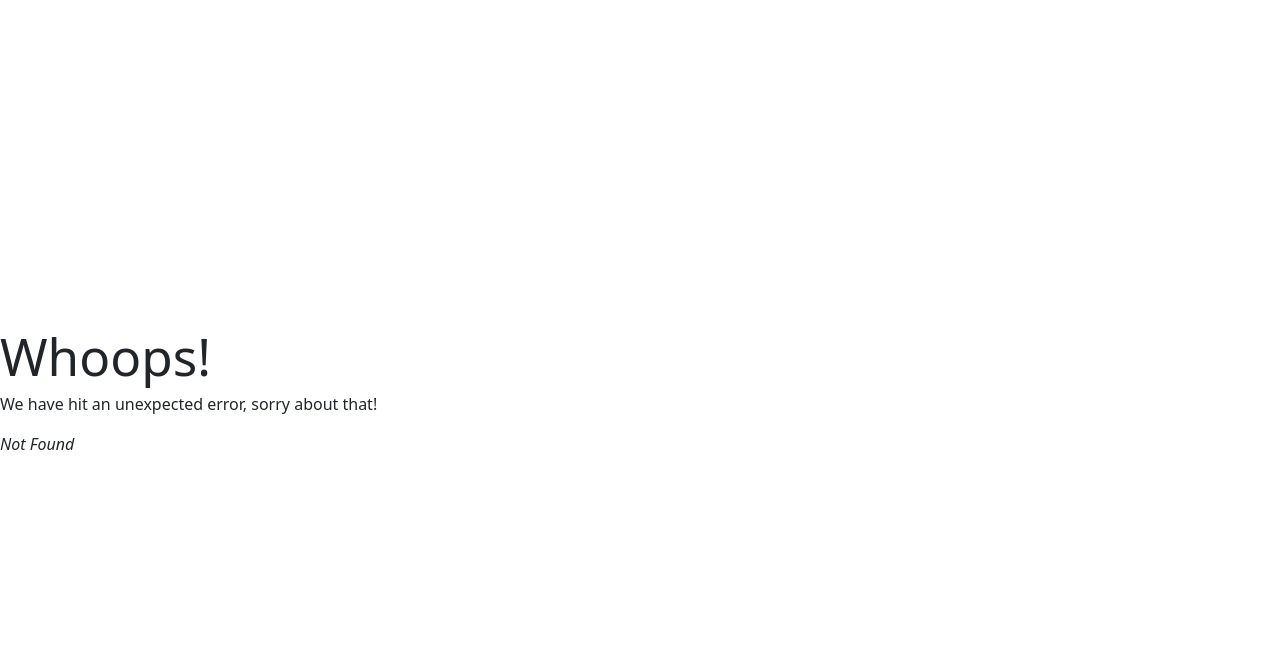
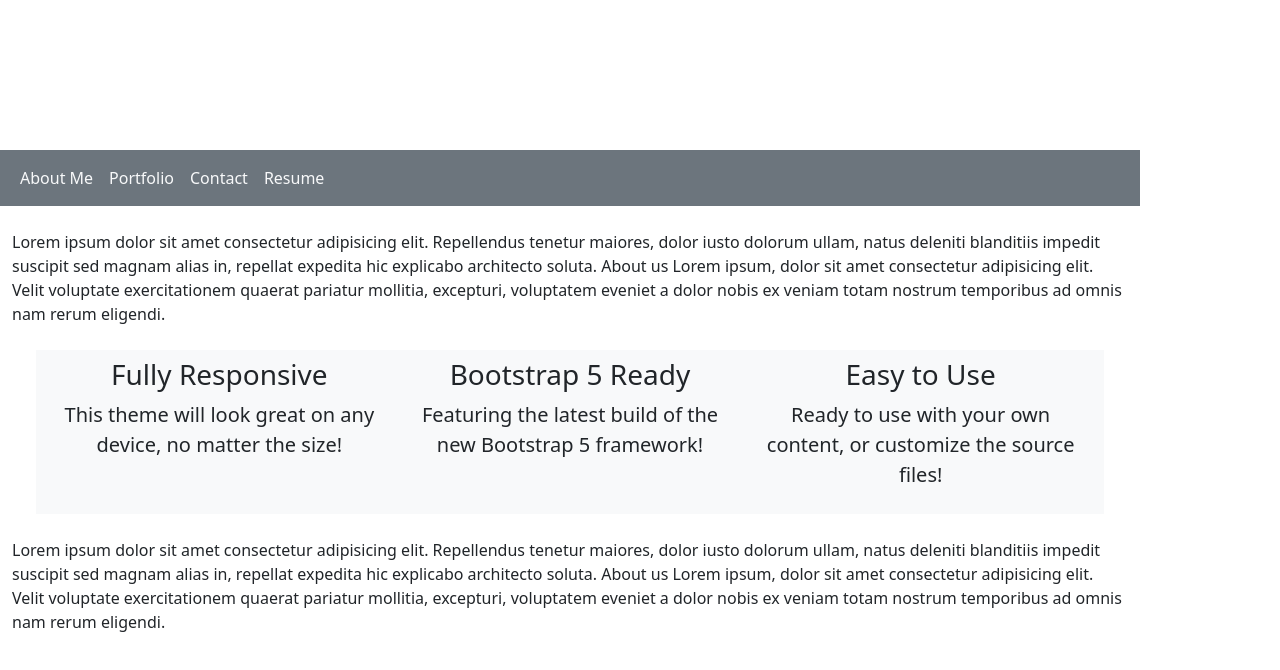
Before and after one commit to mjurek1/react-portfolio, a React (Vite) app in the folder react-portfolio-project/: page /portfolio in a window 1280 px wide. Before the commit this address had no page. Shown: the top 670 px of the page. Built offline with nearby package versions, Linux system fonts and the light colour scheme.

Commit message:
fixing routing on nav bar

```diff
--- a/react-portfolio-project/src/main.jsx
+++ b/react-portfolio-project/src/main.jsx
@@ -32,15 +32,15 @@ const router = createBrowserRouter([
         element: <AboutMePage />,
       },
       {
-        index: true,
+        path: 'contact',
         element: <ContactPage />,
       },
       {
-        index: true,
+        path: 'portfolio',
         element: <PortfolioPage />,
       },
       {
-        index: true,
+        path: 'resume',
         element: <ResumePage />,
       },
     ],
--- a/react-portfolio-project/src/pages/PortfolioPage.jsx
+++ b/react-portfolio-project/src/pages/PortfolioPage.jsx
@@ -1,9 +1,64 @@
 export default function AboutMePage() {
     return (
         <div className="container pt-4">
-            <p>
-                Lorem ipsum dolor sit amet consectetur adipisicing elit. Reprehenderit facere sit qui culpa obcaecati. Iure voluptate atque soluta aspernatur sed tenetur, a modi eum quisquam ut at eius quod neque.
-            </p>
-        </div>
-    )
-}
+        <p>
+          Lorem ipsum dolor sit amet consectetur adipisicing elit. Repellendus
+          tenetur maiores, dolor iusto dolorum ullam, natus deleniti blanditiis
+          impedit suscipit sed magnam alias in, repellat expedita hic explicabo
+          architecto soluta. About us Lorem ipsum, dolor sit amet consectetur
+          adipisicing elit. Velit voluptate exercitationem quaerat pariatur
+          mollitia, excepturi, voluptatem eveniet a dolor nobis ex veniam totam
+          nostrum temporibus ad omnis nam rerum eligendi.
+        </p>
+        <section className="features-icons bg-light text-center m-4">
+          <div className="container">
+            <div className="row p-2">
+              <div className="col-lg-4">
+                <div className="features-icons-item mx-auto mb-5 mb-lg-0 mb-lg-3">
+                  <div className="features-icons-icon d-flex">
+                    <i className="bi-window m-auto text-primary" />
+                  </div>
+                  <h3>Fully Responsive</h3>
+                  <p className="lead mb-0">
+                    This theme will look great on any device, no matter the size!
+                  </p>
+                </div>
+              </div>
+              <div className="col-lg-4">
+                <div className="features-icons-item mx-auto mb-5 mb-lg-0 mb-lg-3">
+                  <div className="features-icons-icon d-flex">
+                    <i className="bi-layers m-auto text-primary" />
+                  </div>
+                  <h3>Bootstrap 5 Ready</h3>
+                  <p className="lead mb-0">
+                    Featuring the latest build of the new Bootstrap 5 framework!
+                  </p>
+                </div>
+              </div>
+              <div className="col-lg-4">
+                <div className="features-icons-item mx-auto mb-0 mb-lg-3">
+                  <div className="features-icons-icon d-flex">
+                    <i className="bi-terminal m-auto text-primary" />
+                  </div>
+                  <h3>Easy to Use</h3>
+                  <p className="lead mb-0">
+                    Ready to use with your own content, or customize the source
+                    files!
+                  </p>
+                </div>
+              </div>
+            </div>
+          </div>
+        </section>
+        <p>
+          Lorem ipsum dolor sit amet consectetur adipisicing elit. Repellendus
+          tenetur maiores, dolor iusto dolorum ullam, natus deleniti blanditiis
+          impedit suscipit sed magnam alias in, repellat expedita hic explicabo
+          architecto soluta. About us Lorem ipsum, dolor sit amet consectetur
+          adipisicing elit. Velit voluptate exercitationem quaerat pariatur
+          mollitia, excepturi, voluptatem eveniet a dolor nobis ex veniam totam
+          nostrum temporibus ad omnis nam rerum eligendi.
+        </p>
+      </div>
+    );
+  }
```
